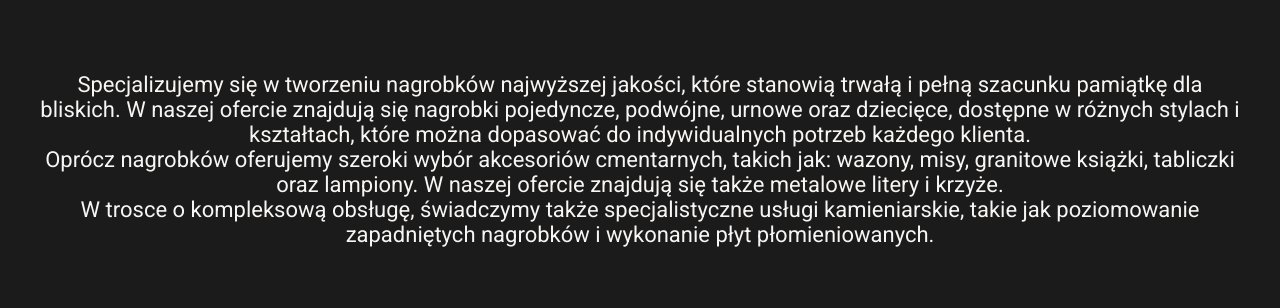
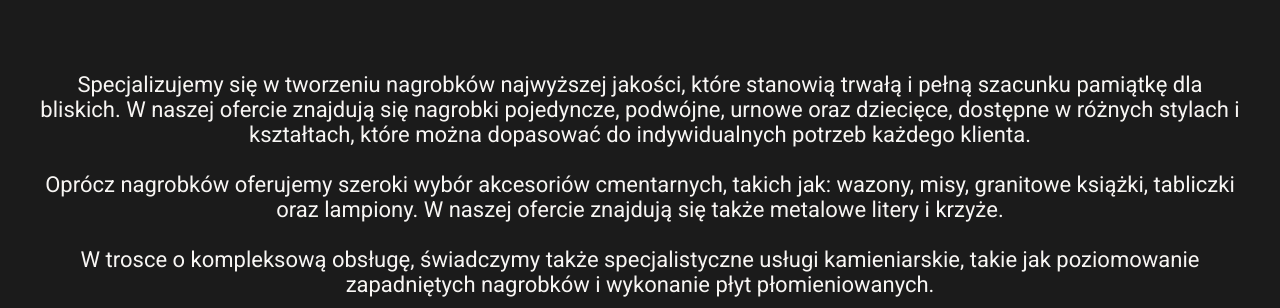
Before and after one commit to Alex-Miarowski/nagrobki-kunice, a plain HTML site: page index.html in a window 1280 px wide. Shown: the part 644-952 px from the top of the page. Drawn offline with nearby package versions, Linux system fonts and the light colour scheme.

Commit message:
Update index.html

```diff
--- a/index.html
+++ b/index.html
@@ -64,9 +64,9 @@
                     stanowią
                     trwałą i pełną szacunku pamiątkę dla bliskich. W naszej ofercie znajdują się nagrobki pojedyncze,
                     podwójne, urnowe oraz dziecięce, dostępne w różnych stylach i kształtach, które można dopasować do
-                    indywidualnych potrzeb każdego klienta.<br>
+                    indywidualnych potrzeb każdego klienta.<br><br>
                     Oprócz nagrobków oferujemy szeroki wybór akcesoriów cmentarnych, takich jak: wazony, misy, granitowe
-                    książki, tabliczki oraz lampiony. W naszej ofercie znajdują się także metalowe litery i krzyże.<br>
+                    książki, tabliczki oraz lampiony. W naszej ofercie znajdują się także metalowe litery i krzyże.<br><br>
                     W
                     trosce o kompleksową obsługę, świadczymy także specjalistyczne usługi kamieniarskie, takie jak
                     poziomowanie zapadniętych nagrobków i wykonanie płyt płomieniowanych.</p>
```
